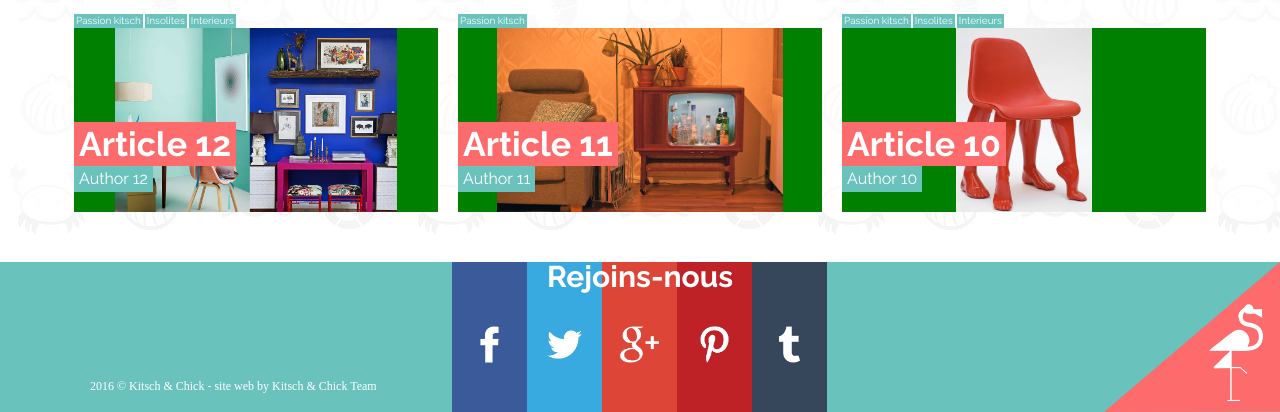
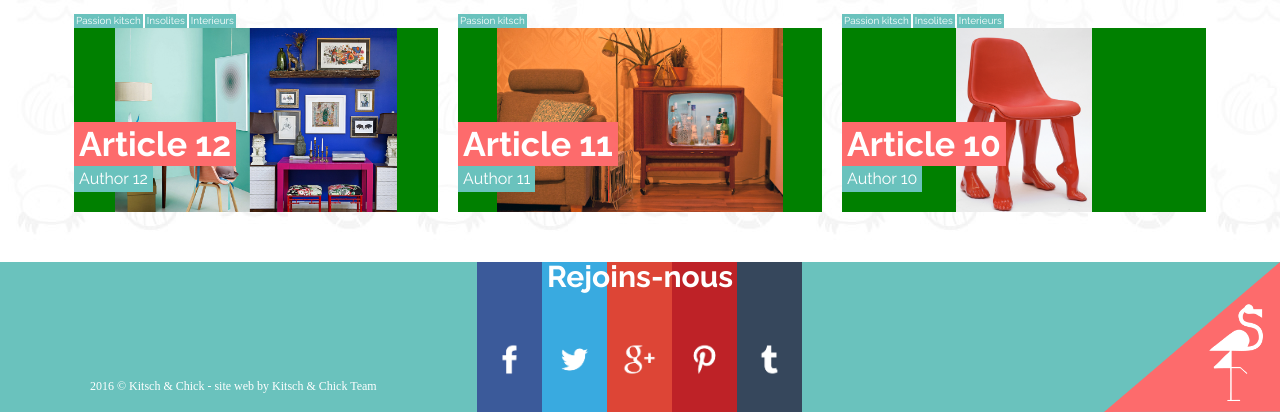
Before and after one commit to YellowFish085/kitsch-and-chic, a PHP site: page / in a window 1280 px wide. Shown: the part 2152-2564 px from the top of the page. Run offline with PHP 8.4, Linux system fonts and the light colour scheme.

Commit message:
Some css fixs on footer

```diff
--- a/assets/css/style.css
+++ b/assets/css/style.css
@@ -525,7 +525,6 @@ a.hvr,
 	height : 100%;
 	text-align : center;
 	position : relative;
-	padding : 0px;
 }
 
 .main-footer-sharing h2{
--- a/assets/js/components/TemplateEngine.js
+++ b/assets/js/components/TemplateEngine.js
@@ -295,7 +295,7 @@ var TemplateEngine = (function() {
 										+ '			<div class="main-footer-sharing col-xs-12 col-sm-4 col-md-4">'
 										+ '				<div class="row">'
 										+ '					<h2 class="hidden-xs">Rejoins-nous</h2>'
-										+ '					{{{sharing}}}'
+										+ '					<div class="col-xs-12 col-sm-12">{{{sharing}}}</div>'
 										+ '			</div>'
 										+ ' 	</div>'
 										+ '	</div>'
```
